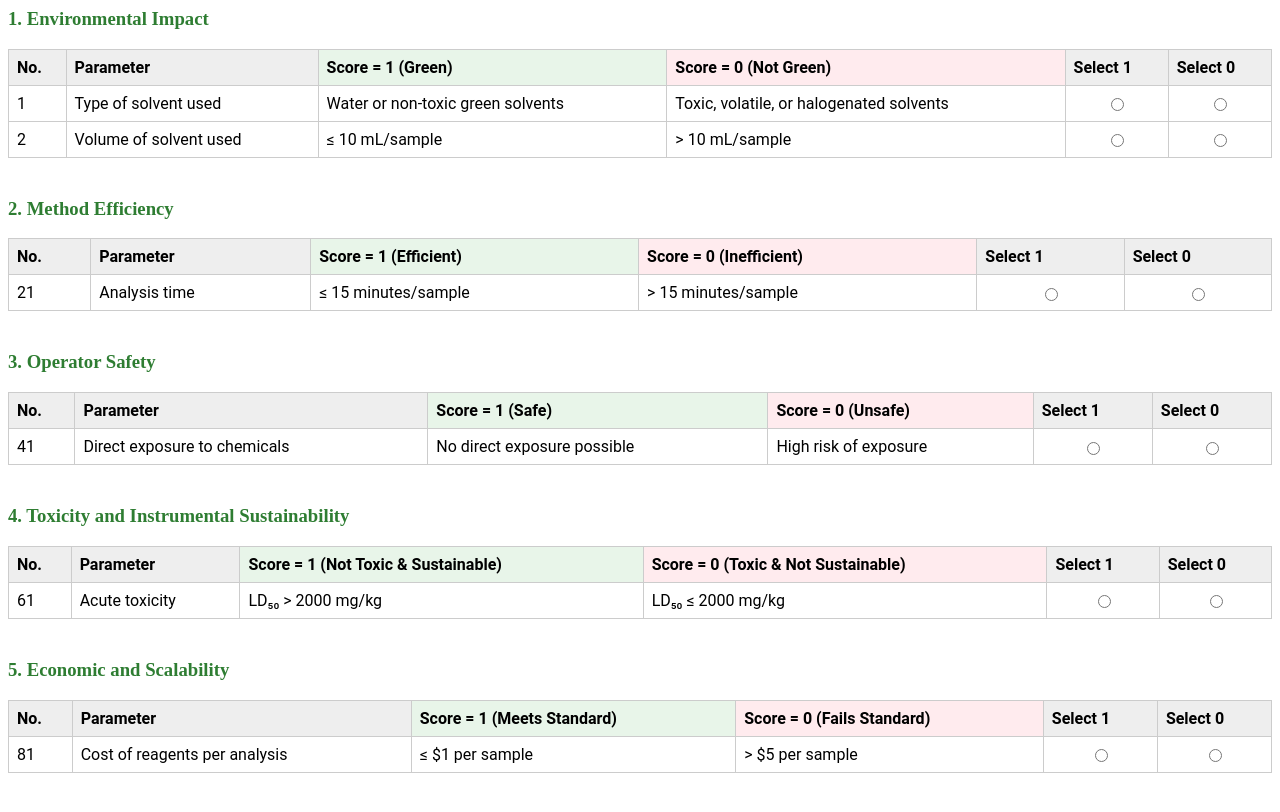
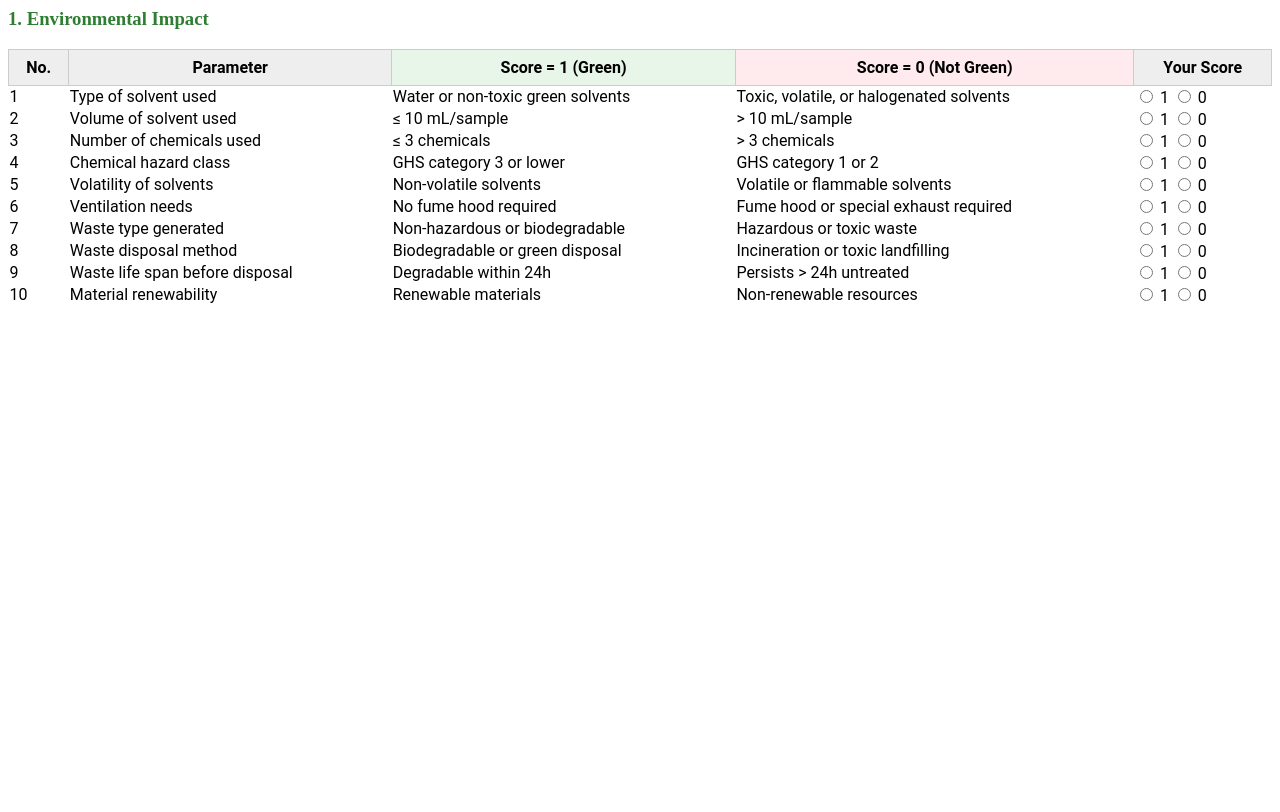
Before and after one commit to MFekry-dotcom/HEXA-Green100-Evaluator, a plain HTML site: page index.html in a window 1280 px wide. Drawn offline with Linux system fonts and the light colour scheme.

Commit message:
Update index.html

```diff
--- a/index.html
+++ b/index.html
@@ -1,50 +1,12 @@
-<!-- Example styling can be placed in a <style> tag in the <head> of the page -->
-<style>
-  table {
-    width: 100%;
-    border-collapse: collapse;
-    font-family: 'Roboto', sans-serif;
-    margin-bottom: 40px;
-  }
-
-  thead {
-    background-color: #eeeeee;
-  }
-
-  th, td {
-    border: 1px solid #ccc;
-    padding: 8px;
-    text-align: left;
-  }
-
-  th:nth-child(3) {
-    background-color: #e8f5e9;
-  }
-
-  th:nth-child(4) {
-    background-color: #ffebee;
-  }
-
-  td.option {
-    text-align: center;
-  }
-
-  h3 {
-    color: #2E7D32;
-  }
-</style>
-
-<!-- Example of one section: Environmental Impact -->
-<h3>1. Environmental Impact</h3>
-<table>
-  <thead>
+<h3 style="color:#2E7D32;">1. Environmental Impact</h3>
+<table style="width:100%; border-collapse: collapse; font-family: 'Roboto', sans-serif;">
+  <thead style="background-color:#eeeeee;">
     <tr>
-      <th>No.</th>
-      <th>Parameter</th>
-      <th>Score = 1 (Green)</th>
-      <th>Score = 0 (Not Green)</th>
-      <th>Select 1</th>
-      <th>Select 0</th>
+      <th style="border:1px solid #ccc; padding:8px;">No.</th>
+      <th style="border:1px solid #ccc; padding:8px;">Parameter</th>
+      <th style="border:1px solid #ccc; padding:8px; background-color:#e8f5e9;">Score = 1 (Green)</th>
+      <th style="border:1px solid #ccc; padding:8px; background-color:#ffebee;">Score = 0 (Not Green)</th>
+      <th style="border:1px solid #ccc; padding:8px;">Your Score</th>
     </tr>
   </thead>
   <tbody>
@@ -53,117 +15,71 @@
       <td>Type of solvent used</td>
       <td>Water or non-toxic green solvents</td>
       <td>Toxic, volatile, or halogenated solvents</td>
-      <td class="option"><input type="radio" name="p1" value="1"></td>
-      <td class="option"><input type="radio" name="p1" value="0"></td>
+      <td><input type="radio" name="param1" value="1"> 1 <input type="radio" name="param1" value="0"> 0</td>
     </tr>
     <tr>
       <td>2</td>
       <td>Volume of solvent used</td>
       <td>≤ 10 mL/sample</td>
       <td>> 10 mL/sample</td>
-      <td class="option"><input type="radio" name="p2" value="1"></td>
-      <td class="option"><input type="radio" name="p2" value="0"></td>
+      <td><input type="radio" name="param2" value="1"> 1 <input type="radio" name="param2" value="0"> 0</td>
     </tr>
-    <!-- Continue adding rows until parameter 20 -->
+    <tr>
+      <td>3</td>
+      <td>Number of chemicals used</td>
+      <td>≤ 3 chemicals</td>
+      <td>> 3 chemicals</td>
+      <td><input type="radio" name="param3" value="1"> 1 <input type="radio" name="param3" value="0"> 0</td>
+    </tr>
+    <tr>
+      <td>4</td>
+      <td>Chemical hazard class</td>
+      <td>GHS category 3 or lower</td>
+      <td>GHS category 1 or 2</td>
+      <td><input type="radio" name="param4" value="1"> 1 <input type="radio" name="param4" value="0"> 0</td>
+    </tr>
+    <tr>
+      <td>5</td>
+      <td>Volatility of solvents</td>
+      <td>Non-volatile solvents</td>
+      <td>Volatile or flammable solvents</td>
+      <td><input type="radio" name="param5" value="1"> 1 <input type="radio" name="param5" value="0"> 0</td>
+    </tr>
+    <tr>
+      <td>6</td>
+      <td>Ventilation needs</td>
+      <td>No fume hood required</td>
+      <td>Fume hood or special exhaust required</td>
+      <td><input type="radio" name="param6" value="1"> 1 <input type="radio" name="param6" value="0"> 0</td>
+    </tr>
+    <tr>
+      <td>7</td>
+      <td>Waste type generated</td>
+      <td>Non-hazardous or biodegradable</td>
+      <td>Hazardous or toxic waste</td>
+      <td><input type="radio" name="param7" value="1"> 1 <input type="radio" name="param7" value="0"> 0</td>
+    </tr>
+    <tr>
+      <td>8</td>
+      <td>Waste disposal method</td>
+      <td>Biodegradable or green disposal</td>
+      <td>Incineration or toxic landfilling</td>
+      <td><input type="radio" name="param8" value="1"> 1 <input type="radio" name="param8" value="0"> 0</td>
+    </tr>
+    <tr>
+      <td>9</td>
+      <td>Waste life span before disposal</td>
+      <td>Degradable within 24h</td>
+      <td>Persists > 24h untreated</td>
+      <td><input type="radio" name="param9" value="1"> 1 <input type="radio" name="param9" value="0"> 0</td>
+    </tr>
+    <tr>
+      <td>10</td>
+      <td>Material renewability</td>
+      <td>Renewable materials</td>
+      <td>Non-renewable resources</td>
+      <td><input type="radio" name="param10" value="1"> 1 <input type="radio" name="param10" value="0"> 0</td>
+    </tr>
+    <!-- أكمل من 11 إلى 20 بنفس النمط -->
   </tbody>
 </table>
-
-<h3>2. Method Efficiency</h3>
-<table>
-  <thead>
-    <tr>
-      <th>No.</th>
-      <th>Parameter</th>
-      <th>Score = 1 (Efficient)</th>
-      <th>Score = 0 (Inefficient)</th>
-      <th>Select 1</th>
-      <th>Select 0</th>
-    </tr>
-  </thead>
-  <tbody>
-    <tr>
-      <td>21</td>
-      <td>Analysis time</td>
-      <td>≤ 15 minutes/sample</td>
-      <td>> 15 minutes/sample</td>
-      <td class="option"><input type="radio" name="p21" value="1"></td>
-      <td class="option"><input type="radio" name="p21" value="0"></td>
-    </tr>
-    <!-- Continue until parameter 40 -->
-  </tbody>
-</table>
-
-<h3>3. Operator Safety</h3>
-<table>
-  <thead>
-    <tr>
-      <th>No.</th>
-      <th>Parameter</th>
-      <th>Score = 1 (Safe)</th>
-      <th>Score = 0 (Unsafe)</th>
-      <th>Select 1</th>
-      <th>Select 0</th>
-    </tr>
-  </thead>
-  <tbody>
-    <tr>
-      <td>41</td>
-      <td>Direct exposure to chemicals</td>
-      <td>No direct exposure possible</td>
-      <td>High risk of exposure</td>
-      <td class="option"><input type="radio" name="p41" value="1"></td>
-      <td class="option"><input type="radio" name="p41" value="0"></td>
-    </tr>
-    <!-- Continue until parameter 60 -->
-  </tbody>
-</table>
-
-<h3>4. Toxicity and Instrumental Sustainability</h3>
-<table>
-  <thead>
-    <tr>
-      <th>No.</th>
-      <th>Parameter</th>
-      <th>Score = 1 (Not Toxic & Sustainable)</th>
-      <th>Score = 0 (Toxic & Not Sustainable)</th>
-      <th>Select 1</th>
-      <th>Select 0</th>
-    </tr>
-  </thead>
-  <tbody>
-    <tr>
-      <td>61</td>
-      <td>Acute toxicity</td>
-      <td>LD₅₀ > 2000 mg/kg</td>
-      <td>LD₅₀ ≤ 2000 mg/kg</td>
-      <td class="option"><input type="radio" name="p61" value="1"></td>
-      <td class="option"><input type="radio" name="p61" value="0"></td>
-    </tr>
-    <!-- Continue until parameter 80 -->
-  </tbody>
-</table>
-
-<h3>5. Economic and Scalability</h3>
-<table>
-  <thead>
-    <tr>
-      <th>No.</th>
-      <th>Parameter</th>
-      <th>Score = 1 (Meets Standard)</th>
-      <th>Score = 0 (Fails Standard)</th>
-      <th>Select 1</th>
-      <th>Select 0</th>
-    </tr>
-  </thead>
-  <tbody>
-    <tr>
-      <td>81</td>
-      <td>Cost of reagents per analysis</td>
-      <td>≤ $1 per sample</td>
-      <td>> $5 per sample</td>
-      <td class="option"><input type="radio" name="p81" value="1"></td>
-      <td class="option"><input type="radio" name="p81" value="0"></td>
-    </tr>
-    <!-- Continue until parameter 100 -->
-  </tbody>
-</table>
```
